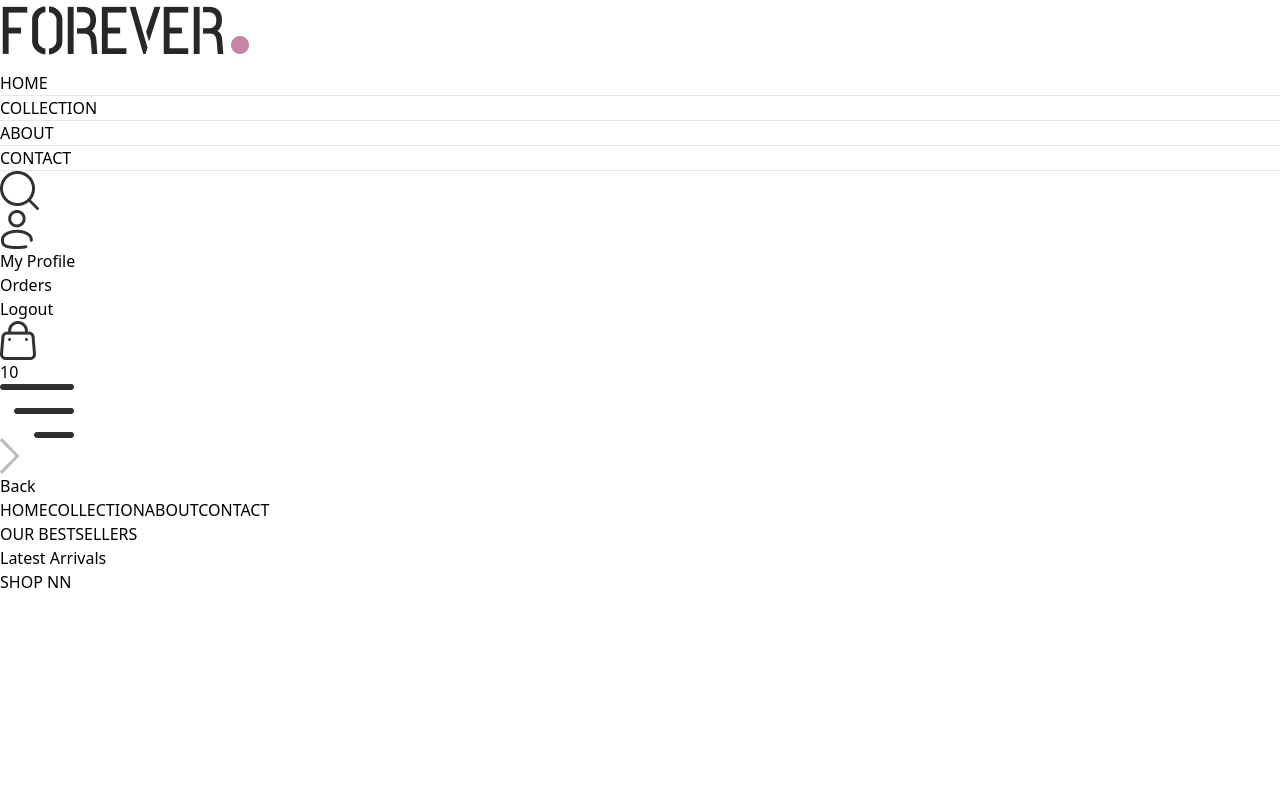
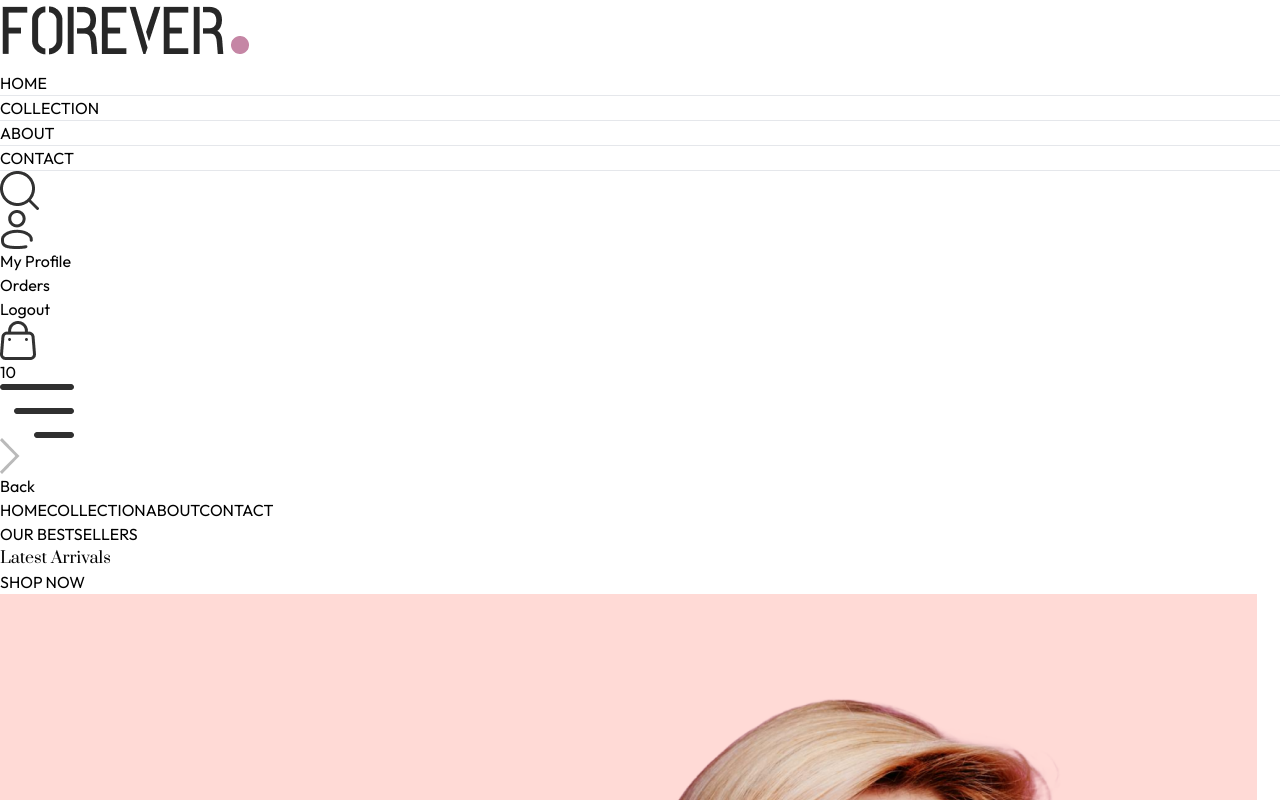
Before and after one commit to a7mdt/GraduationProject, a React (Vite) app in the folder frontend/: page / in a window 1280 px wide. Shown: the top 800 px of the page. Built offline with nearby package versions, Linux system fonts and the light colour scheme.

Commit message:
for title file

```diff
--- a/frontend/src/components/Hero.jsx
+++ b/frontend/src/components/Hero.jsx
@@ -1,4 +1,5 @@
 import React from 'react'
+import { assets } from '../assets/assets'
 
 const Hero = () => {
     return (
@@ -6,16 +7,17 @@ const Hero = () => {
             <div className='w-full sm:w-1/2 flex items-center justify-center py-10 sm:py-0'>
                 <div className='text-{#414141}'>
                     <div className='flex items-center gap-2'>
-                        <p className='w-8 md:w-11 h-{2px} bg-{#414141}'></p>
+                        <p className='w-8 md:w-11 h-[2px] bg-[#414141]'></p>
                         <p className='font-medium text-sm md:text-base'>OUR BESTSELLERS</p>
                     </div>
-                    <h1 className='text-3xl sm:py-3 lg:text-5xl leading-relaxed'>Latest Arrivals</h1>
+                    <h1 className='prata-regular text-3xl sm:py-3 lg:text-5xl leading-relaxed'>Latest Arrivals</h1>
                     <div className='flex items-center gap-2'>
-                        <p className='font-semibold text-sm md:text-base'>SHOP NN</p>
+                        <p className='font-semibold text-sm md:text-base'>SHOP NOW</p>
                         <p className='w-8 md:w-11 h-[1px] bg-[#414141]'></p>
                     </div>
                 </div>
             </div>
+            <img src={assets.hero_img} className='w-full sm:w-1/2' alt="" />
         </div>
     )
 }
--- /dev/null
+++ b/frontend/src/components/LatestCollection.jsx
@@ -0,0 +1,16 @@
+import React, { useContext } from 'react'
+import { ShopContext } from '../context/ShopContext'
+
+
+const LatestCollection = () => {
+
+    const { products } = useContext(ShopContext)
+
+    return (
+        <div>
+
+        </div>
+    )
+}
+
+export default LatestCollection
--- a/frontend/src/context/ShopContext.jsx
+++ b/frontend/src/context/ShopContext.jsx
@@ -1,19 +1,19 @@
-// import { createContext } from "react";
+import { createContext } from "react";
+import { products } from "../assets/assets"
+export const ShopContext = createContext();
 
-// export const ShopContext = createContext();
+const ShopContextProvider = (props) => {
+  const currency = "$";
+  const delivery_fee = 10;
 
-// const ShopContextProvider = (props) => {
-//   const currency = "$";
-//   const delivery_fee = 10;
+  const value = {
+    products,
+    currency,
+    delivery_fee,
+  }
+  return (
+    <ShopContext.Provider value={value}>{props.children}</ShopContext.Provider>
+  );
+};
 
-//   const value = {
-//     products,
-//     currency,
-//     delivery_fee,
-//   };
-//   return (
-//     <ShopContext.Provider value={value}>{props.children}</ShopContext.Provider>
-//   );
-// };
-
-// export default ShopContextProvider;
+export default ShopContextProvider;
--- a/frontend/src/index.css
+++ b/frontend/src/index.css
@@ -1,7 +1,18 @@
+@import url('https://fonts.googleapis.com/css2?family=Outfit:wght@100..900&family=Prata&display=swap');
 @tailwind base;
 @tailwind components;
 @tailwind utilities;
 
-a.active hr{
+a.active hr {
     display: block;
 }
+
+* {
+    font-family: Outfit;
+}
+
+.prata-regular {
+    font-family: "Prata", serif;
+    font-weight: 400;
+    font-style: normal;
+}
--- a/frontend/src/pages/Home.jsx
+++ b/frontend/src/pages/Home.jsx
@@ -1,12 +1,13 @@
 import React from 'react'
 import Hero from '../components/Hero'
+import LatestCollection from'../components/LatestCollection'
 
 const Home = () => {
   return (
     <div>
-      <Hero>
+      <Hero />
+      <LatestCollection />
 
-      </Hero>
     </div>
   )
 }
```
Also changed, not shown: frontend/src/components/Title.jsx (added, +17 -0 lines), frontend/src/main.jsx (+7 -5 lines).
